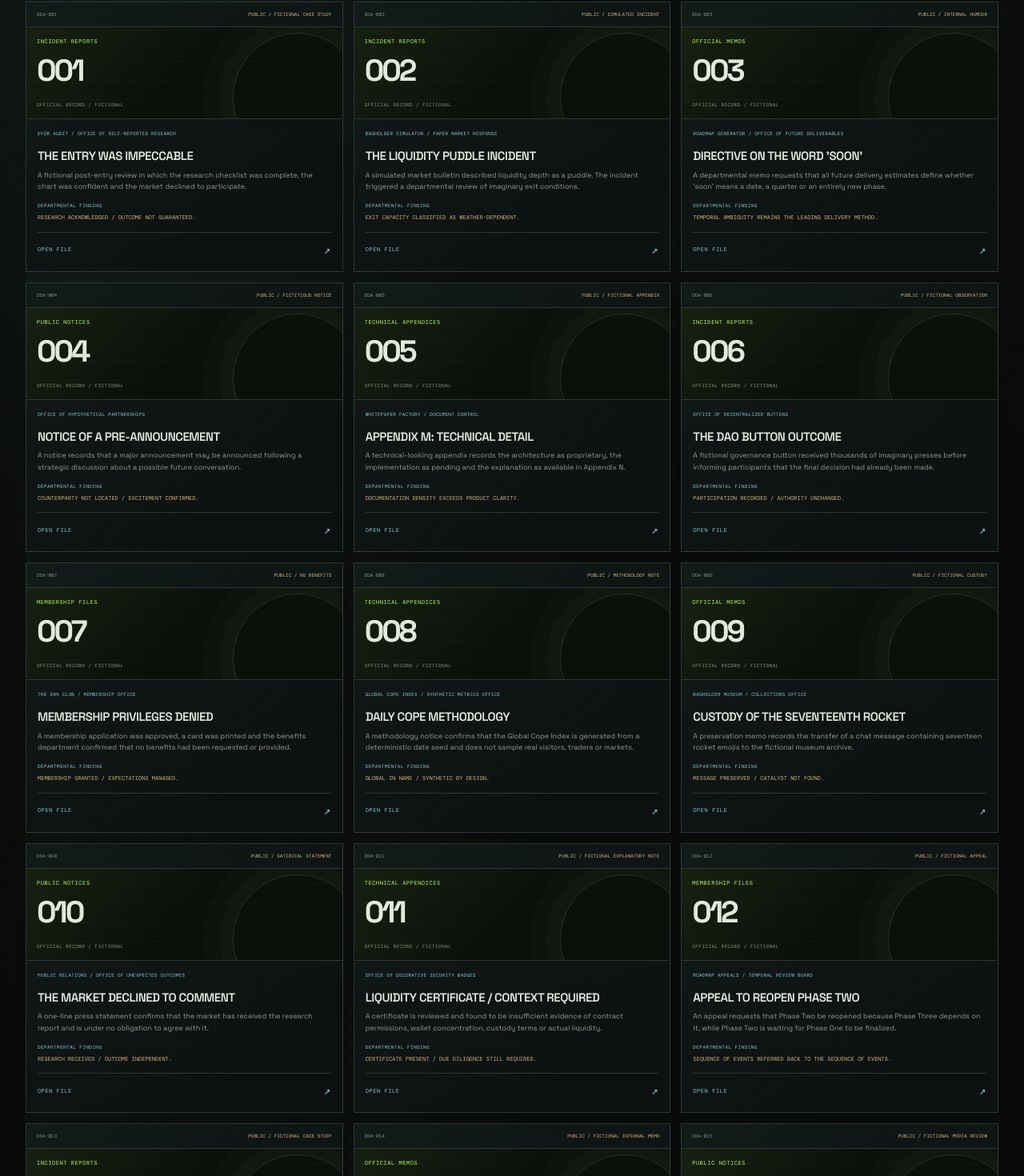
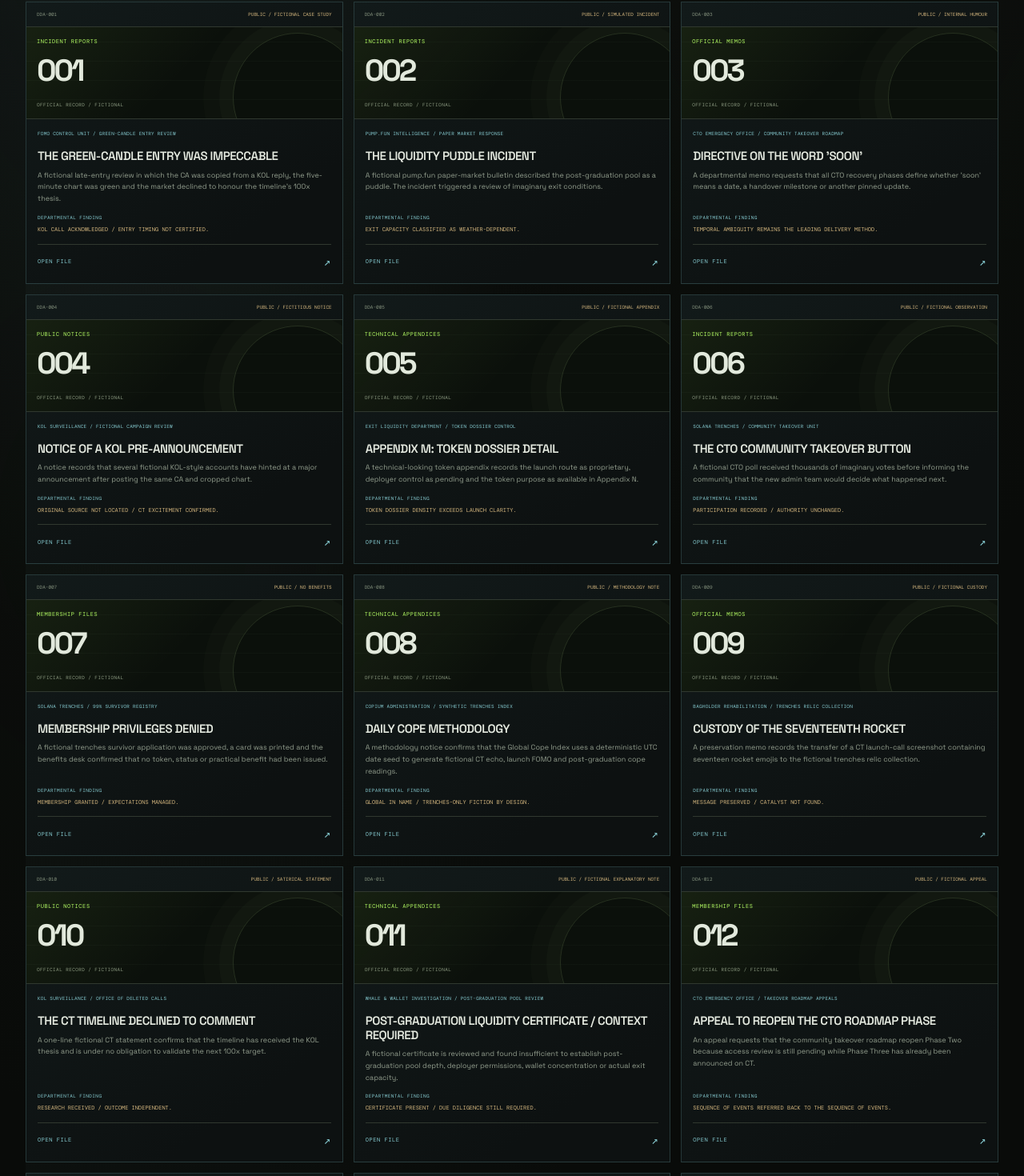
Before and after one commit to safherofficial/weird, a Next.js app: page /archives in a window 1280 px wide. Shown: the part 817-2287 px from the top of the page at 80% size. Built offline with nearby package versions, Linux system fonts and the light colour scheme.

Commit message:
U20: rewrite legacy archive records for Solana trenches

```diff
--- a/app/archives/archive-data.ts
+++ b/app/archives/archive-data.ts
@@ -39,114 +39,114 @@ export const archiveRecords: ArchiveRecord[] = [
   {
     slug: "the-entry-was-impeccable",
     accession: "DDA-001",
-    title: "THE ENTRY WAS IMPECCABLE",
+    title: "THE GREEN-CANDLE ENTRY WAS IMPECCABLE",
     category: "INCIDENT REPORTS",
-    department: "DYOR AUDIT / OFFICE OF SELF-REPORTED RESEARCH",
+    department: "FOMO CONTROL UNIT / GREEN-CANDLE ENTRY REVIEW",
     clearance: "PUBLIC / FICTIONAL CASE STUDY",
-    summary: "A fictional post-entry review in which the research checklist was complete, the chart was confident and the market declined to participate.",
-    finding: "RESEARCH ACKNOWLEDGED / OUTCOME NOT GUARANTEED.",
+    summary: "A fictional late-entry review in which the CA was copied from a KOL reply, the five-minute chart was green and the market declined to honour the timeline's 100x thesis.",
+    finding: "KOL CALL ACKNOWLEDGED / ENTRY TIMING NOT CERTIFIED.",
     stamp: "THESIS FILED / PRICE UNAVAILABLE",
     sections: [
-      { heading: "INCIDENT OVERVIEW", paragraphs: ["The applicant reported a complete research process, including a whitepaper review, tokenomics inspection and multiple visits to the community chat.", "The fictional case demonstrates the Department's central principle: completing a checklist does not remove uncertainty from a market."] },
+      { heading: "INCIDENT OVERVIEW", paragraphs: ["The applicant reported a complete launch check, including a CA review, a look at the five-minute chart and multiple visits to the CT replies and Telegram chat.", "The fictional case demonstrates the Department's central principle: seeing a green candle and a repeated KOL call does not establish a defensible entry or future demand."] },
       { heading: "DEPARTMENTAL OBSERVATION", paragraphs: ["No actual transaction, asset, investor or market event is represented in this file. The record is a satirical illustration of overconfidence after research."] },
       { heading: "FINAL DISPOSITION", paragraphs: ["The Department acknowledges the effort. It declines to certify the entry as impeccable, inevitable or immune to the market."] },
     ],
-    relatedLabel: "OPEN THE DYOR AUDIT",
+    relatedLabel: "OPEN THE FOMO CONTROL UNIT AUDIT",
     relatedHref: "/audit",
-    keywords: ["audit", "research", "entry", "market", "case file", "due diligence"],
+    keywords: ["CA", "KOL", "green candle", "FOMO", "late entry", "audit"],
   },
   {
     slug: "liquidity-puddle-incident",
     accession: "DDA-002",
     title: "THE LIQUIDITY PUDDLE INCIDENT",
     category: "INCIDENT REPORTS",
-    department: "BAGHOLDER SIMULATOR / PAPER MARKET RESPONSE",
+    department: "PUMP.FUN INTELLIGENCE / PAPER MARKET RESPONSE",
     clearance: "PUBLIC / SIMULATED INCIDENT",
-    summary: "A simulated market bulletin described liquidity depth as a puddle. The incident triggered a departmental review of imaginary exit conditions.",
+    summary: "A fictional pump.fun paper-market bulletin described the post-graduation pool as a puddle. The incident triggered a review of imaginary exit conditions.",
     finding: "EXIT CAPACITY CLASSIFIED AS WEATHER-DEPENDENT.",
     stamp: "NO ACTUAL LIQUIDITY WAS DISTURBED",
     sections: [
-      { heading: "INCIDENT OVERVIEW", paragraphs: ["The fictional HYPE-404 paper market displayed a shallow liquidity profile. A single moderately sized imaginary order would have required a public consultation.", "The event belongs to the deterministic Bagholder Simulator sequence. It is not based on a real token or market feed."] },
-      { heading: "RESPONSE", paragraphs: ["Participants were offered the opportunity to hold, trim, average down or consult Telegram. The puddle remained a puddle throughout the exercise."] },
+      { heading: "INCIDENT OVERVIEW", paragraphs: ["The fictional HYPE-404 launch had graduated and displayed a shallow post-graduation pool. A single moderately sized imaginary order would have required a public consultation.", "The event belongs to the deterministic Pump.fun Paper Market Simulator sequence. It is not based on a real token, pool or market feed."] },
+      { heading: "RESPONSE", paragraphs: ["Participants were offered the opportunity to hold, trim, average down or consult CT / Telegram. The post-graduation puddle remained a puddle throughout the exercise."] },
       { heading: "FINAL DISPOSITION", paragraphs: ["The Department reminds visitors that simulated paper values are not market data, financial outcomes or execution estimates."] },
     ],
-    relatedLabel: "OPEN THE BAGHOLDER SIMULATOR",
+    relatedLabel: "OPEN THE PUMP.FUN PAPER MARKET SIMULATOR",
     relatedHref: "/simulator",
-    keywords: ["liquidity", "puddle", "simulator", "slippage", "paper market"],
+    keywords: ["pump.fun", "graduation", "post-graduation", "pool", "slippage", "paper market"],
   },
   {
     slug: "directive-on-the-word-soon",
     accession: "DDA-003",
     title: "DIRECTIVE ON THE WORD 'SOON'",
     category: "OFFICIAL MEMOS",
-    department: "ROADMAP GENERATOR / OFFICE OF FUTURE DELIVERABLES",
+    department: "CTO EMERGENCY OFFICE / COMMUNITY TAKEOVER ROADMAP",
     clearance: "PUBLIC / INTERNAL HUMOUR",
-    summary: "A departmental memo requests that all future delivery estimates define whether 'soon' means a date, a quarter or an entirely new phase.",
+    summary: "A departmental memo requests that all CTO recovery phases define whether 'soon' means a date, a handover milestone or another pinned update.",
     finding: "TEMPORAL AMBIGUITY REMAINS THE LEADING DELIVERY METHOD.",
     stamp: "ETA: SUBJECT TO FURTHER REVIEW",
     sections: [
-      { heading: "PURPOSE", paragraphs: ["This memo establishes a satirical classification for milestones whose estimated arrival is listed as 'soon', 'very soon' or 'after the next announcement'."] },
-      { heading: "RECOMMENDED FORMATTING", paragraphs: ["A real milestone should identify a deliverable, an accountable owner, dependencies and an exit criterion. This fictional Department memo does not establish a real project schedule."] },
+      { heading: "PURPOSE", paragraphs: ["This memo establishes a satirical classification for community takeover milestones whose estimated arrival is listed as 'soon', 'after the next CTO Space' or 'when the deployer replies'."] },
+      { heading: "RECOMMENDED FORMATTING", paragraphs: ["A real community handover should identify operators, responsibilities, permissions, dependencies and a verifiable completion condition. This fictional memo does not establish a real team or recovery schedule."] },
       { heading: "FINAL DISPOSITION", paragraphs: ["The word 'soon' remains admissible for parody. It is not recognized as a calendar date."] },
     ],
-    relatedLabel: "GENERATE A FICTIONAL ROADMAP",
+    relatedLabel: "GENERATE A FICTIONAL CTO TAKEOVER ROADMAP",
     relatedHref: "/roadmap-generator",
     keywords: ["soon", "roadmap", "milestone", "deadline", "memo"],
   },
   {
     slug: "partnership-pre-announcement",
     accession: "DDA-004",
-    title: "NOTICE OF A PRE-ANNOUNCEMENT",
+    title: "NOTICE OF A KOL PRE-ANNOUNCEMENT",
     category: "PUBLIC NOTICES",
-    department: "OFFICE OF HYPOTHETICAL PARTNERSHIPS",
+    department: "KOL SURVEILLANCE / FICTIONAL CAMPAIGN REVIEW",
     clearance: "PUBLIC / FICTITIOUS NOTICE",
-    summary: "A notice records that a major announcement may be announced following a strategic discussion about a possible future conversation.",
-    finding: "COUNTERPARTY NOT LOCATED / EXCITEMENT CONFIRMED.",
-    stamp: "LOGO WALL UNDER CONSTRUCTION",
+    summary: "A notice records that several fictional KOL-style accounts have hinted at a major announcement after posting the same CA and cropped chart.",
+    finding: "ORIGINAL SOURCE NOT LOCATED / CT EXCITEMENT CONFIRMED.",
+    stamp: "SAME CA / DIFFERENT BIOS",
     sections: [
-      { heading: "NOTICE", paragraphs: ["The Department has received a fictional notice of a possible partnership pre-announcement. No counterparty, scope, agreement or deliverable is identified."] },
-      { heading: "EVIDENCE REVIEW", paragraphs: ["A follow, an emoji, a conference photograph or a sentence containing 'strategic alignment' is not proof of a commercial partnership."] },
+      { heading: "NOTICE", paragraphs: ["The Department has received a fictional notice of a possible KOL campaign. No original source, disclosure, counterparty, scope or deliverable is identified."] },
+      { heading: "EVIDENCE REVIEW", paragraphs: ["A follow, a verification badge, a quote-post or a sentence containing 'smart money is here' is not proof of independent research or a commercial partnership."] },
       { heading: "FINAL DISPOSITION", paragraphs: ["The notice is filed as a satirical exhibit. It should not be interpreted as a statement about any real organization."] },
     ],
-    relatedLabel: "VISIT THE UTILITY INSPECTOR",
+    relatedLabel: "VISIT THE 100X RESEARCH BUREAU",
     relatedHref: "/utility-inspector",
     keywords: ["partnership", "announcement", "mou", "logo", "notice"],
   },
   {
     slug: "appendix-m-technical-detail",
     accession: "DDA-005",
-    title: "APPENDIX M: TECHNICAL DETAIL",
+    title: "APPENDIX M: TOKEN DOSSIER DETAIL",
     category: "TECHNICAL APPENDICES",
-    department: "WHITEPAPER FACTORY / DOCUMENT CONTROL",
+    department: "EXIT LIQUIDITY DEPARTMENT / TOKEN DOSSIER CONTROL",
     clearance: "PUBLIC / FICTIONAL APPENDIX",
-    summary: "A technical-looking appendix records the architecture as proprietary, the implementation as pending and the explanation as available in Appendix N.",
-    finding: "DOCUMENTATION DENSITY EXCEEDS PRODUCT CLARITY.",
+    summary: "A technical-looking token appendix records the launch route as proprietary, deployer control as pending and the token purpose as available in Appendix N.",
+    finding: "TOKEN DOSSIER DENSITY EXCEEDS LAUNCH CLARITY.",
     stamp: "PLEASE REFER TO THE NEXT APPENDIX",
     sections: [
-      { heading: "ABSTRACT", paragraphs: ["This appendix describes a fictional modular, omnichain, AI-native system whose interfaces will be described in a later appendix."] },
-      { heading: "IMPLEMENTATION STATUS", paragraphs: ["No code, contract, protocol or architecture has been audited or verified by this record. Terminology is generated solely for satire."] },
+      { heading: "ABSTRACT", paragraphs: ["This appendix describes a fictional Solana meme-token launch whose bonding-curve route, post-graduation pool and deployer access will be described in a later appendix."] },
+      { heading: "IMPLEMENTATION STATUS", paragraphs: ["No real contract, token, wallet, program or architecture has been audited or verified by this record. Launch terminology is generated solely for satire."] },
       { heading: "FINAL DISPOSITION", paragraphs: ["The appendix is complete. The product remains outside the scope of the archive."] },
     ],
-    relatedLabel: "OPEN THE WHITEPAPER FACTORY",
+    relatedLabel: "OPEN THE EXIT LIQUIDITY TOKEN DOSSIER",
     relatedHref: "/whitepaper-factory",
-    keywords: ["whitepaper", "appendix", "architecture", "technical", "document"],
+    keywords: ["token dossier", "pump.fun", "deployer", "bonding curve", "post-graduation", "appendix"],
   },
   {
     slug: "dao-button-outcome",
     accession: "DDA-006",
-    title: "THE DAO BUTTON OUTCOME",
+    title: "THE CTO COMMUNITY TAKEOVER BUTTON",
     category: "INCIDENT REPORTS",
-    department: "OFFICE OF DECENTRALIZED BUTTONS",
+    department: "SOLANA TRENCHES / COMMUNITY TAKEOVER UNIT",
     clearance: "PUBLIC / FICTIONAL OBSERVATION",
-    summary: "A fictional governance button received thousands of imaginary presses before informing participants that the final decision had already been made.",
+    summary: "A fictional CTO poll received thousands of imaginary votes before informing the community that the new admin team would decide what happened next.",
     finding: "PARTICIPATION RECORDED / AUTHORITY UNCHANGED.",
     stamp: "DECENTRALIZED UNTIL FURTHER NOTICE",
     sections: [
-      { heading: "INCIDENT OVERVIEW", paragraphs: ["The button labelled COMMUNITY GOVERNANCE opened a page explaining that final decisions would be made by the core team."] },
-      { heading: "COMMITTEE RESPONSE", paragraphs: ["A committee appointed by the button has been asked to review the button's governance framework. The button has abstained."] },
+      { heading: "INCIDENT OVERVIEW", paragraphs: ["The button labelled COMMUNITY TAKEOVER opened a pinned thread explaining that all final decisions would be made by the new admin account."] },
+      { heading: "COMMITTEE RESPONSE", paragraphs: ["A committee appointed by the new admin has been asked to review the handover framework. The community has been asked to wait for an update."] },
       { heading: "FINAL DISPOSITION", paragraphs: ["This is a fictional satire record, not an allegation about a real DAO, protocol or governance process."] },
     ],
-    relatedLabel: "OPEN THE 99% CLUB",
+    relatedLabel: "OPEN THE SOLANA TRENCHES 99% CLUB",
     relatedHref: "/club",
     keywords: ["dao", "governance", "button", "voting", "community"],
   },
@@ -155,17 +155,17 @@ export const archiveRecords: ArchiveRecord[] = [
     accession: "DDA-007",
     title: "MEMBERSHIP PRIVILEGES DENIED",
     category: "MEMBERSHIP FILES",
-    department: "THE 99% CLUB / MEMBERSHIP OFFICE",
+    department: "SOLANA TRENCHES / 99% SURVIVOR REGISTRY",
     clearance: "PUBLIC / NO BENEFITS",
-    summary: "A membership application was approved, a card was printed and the benefits department confirmed that no benefits had been requested or provided.",
+    summary: "A fictional trenches survivor application was approved, a card was printed and the benefits desk confirmed that no token, status or practical benefit had been issued.",
     finding: "MEMBERSHIP GRANTED / EXPECTATIONS MANAGED.",
     stamp: "CARD VALID / PERKS INVALID",
     sections: [
-      { heading: "APPLICATION", paragraphs: ["The fictional applicant completed the five-question membership interview and received a deterministic member number."] },
+      { heading: "APPLICATION", paragraphs: ["The fictional applicant completed the five-question Solana trenches interview and received a deterministic survivor number."] },
       { heading: "BENEFITS REVIEW", paragraphs: ["The Club provides no token, account, transfer value, financial product, discounts or real-world membership status."] },
       { heading: "FINAL DISPOSITION", paragraphs: ["The card is approved for entertainment purposes and may be shared as a fictional case file."] },
     ],
-    relatedLabel: "APPLY TO THE 99% CLUB",
+    relatedLabel: "APPLY TO THE SOLANA TRENCHES 99% CLUB",
     relatedHref: "/club",
     keywords: ["99% club", "membership", "card", "benefits", "member"],
   },
@@ -174,17 +174,17 @@ export const archiveRecords: ArchiveRecord[] = [
     accession: "DDA-008",
     title: "DAILY COPE METHODOLOGY",
     category: "TECHNICAL APPENDICES",
-    department: "GLOBAL COPE INDEX / SYNTHETIC METRICS OFFICE",
+    department: "COPIUM ADMINISTRATION / SYNTHETIC TRENCHES INDEX",
     clearance: "PUBLIC / METHODOLOGY NOTE",
-    summary: "A methodology notice confirms that the Global Cope Index is generated from a deterministic date seed and does not sample real visitors, traders or markets.",
-    finding: "GLOBAL IN NAME / SYNTHETIC BY DESIGN.",
+    summary: "A methodology notice confirms that the Global Cope Index uses a deterministic UTC date seed to generate fictional CT echo, launch FOMO and post-graduation cope readings.",
+    finding: "GLOBAL IN NAME / TRENCHES-ONLY FICTION BY DESIGN.",
     stamp: "NO LIVE FEED / NO REAL SAMPLE",
     sections: [
-      { heading: "CALCULATION", paragraphs: ["Daily dashboard dimensions are generated deterministically from the UTC issue date. The same date produces the same fictional reading for all visitors."] },
-      { heading: "DATA SOURCES", paragraphs: ["No exchange feed, wallet, token, visitor poll, location signal, market data provider or external sentiment source is queried by the index."] },
+      { heading: "CALCULATION", paragraphs: ["Daily Cope Index dimensions are generated deterministically from the UTC issue date. The same date produces the same fictional CT and Solana trenches reading for all visitors."] },
+      { heading: "DATA SOURCES", paragraphs: ["No exchange feed, X account, Telegram group, wallet, token, visitor poll or external sentiment source is queried by the index."] },
       { heading: "LIMITATIONS", paragraphs: ["The index is a satirical display, not an indicator, market forecast, survey result or representation of global investor sentiment."] },
     ],
-    relatedLabel: "OPEN THE GLOBAL COPE INDEX",
+    relatedLabel: "OPEN THE GLOBAL COPE INDEX / COPIUM ADMINISTRATION",
     relatedHref: "/cope-index",
     keywords: ["cope index", "methodology", "synthetic", "daily", "UTC", "data"],
   },
@@ -193,32 +193,32 @@ export const archiveRecords: ArchiveRecord[] = [
     accession: "DDA-009",
     title: "CUSTODY OF THE SEVENTEENTH ROCKET",
     category: "OFFICIAL MEMOS",
-    department: "BAGHOLDER MUSEUM / COLLECTIONS OFFICE",
+    department: "BAGHOLDER REHABILITATION / TRENCHES RELIC COLLECTION",
     clearance: "PUBLIC / FICTIONAL CUSTODY",
-    summary: "A preservation memo records the transfer of a chat message containing seventeen rocket emojis to the fictional museum archive.",
+    summary: "A preservation memo records the transfer of a CT launch-call screenshot containing seventeen rocket emojis to the fictional trenches relic collection.",
     finding: "MESSAGE PRESERVED / CATALYST NOT FOUND.",
     stamp: "DO NOT REMOVE FROM PINNED MESSAGES",
     sections: [
-      { heading: "CUSTODY RECORD", paragraphs: ["The message is preserved as a fictional specimen from the age of imminent announcements. Its sender and original project do not exist in this archive."] },
+      { heading: "CUSTODY RECORD", paragraphs: ["The post is preserved as a fictional specimen from the age of imminent CA announcements. Its sender, KOL and token do not exist in this archive."] },
       { heading: "CURATORIAL NOTE", paragraphs: ["The emoji count is part of the joke. No actual market activity, person or community is being described."] },
       { heading: "FINAL DISPOSITION", paragraphs: ["The exhibit remains available for public viewing. Please do not tap the glass."] },
     ],
     relatedLabel: "VISIT THE BAGHOLDER MUSEUM",
     relatedHref: "/museum",
-    keywords: ["museum", "rocket", "telegram", "emoji", "archive"],
+    keywords: ["museum", "Crypto Twitter", "CT", "pump.fun", "rocket", "CA"],
   },
   {
     slug: "market-declined-to-comment",
     accession: "DDA-010",
-    title: "THE MARKET DECLINED TO COMMENT",
+    title: "THE CT TIMELINE DECLINED TO COMMENT",
     category: "PUBLIC NOTICES",
-    department: "PUBLIC RELATIONS / OFFICE OF UNEXPECTED OUTCOMES",
+    department: "KOL SURVEILLANCE / OFFICE OF DELETED CALLS",
     clearance: "PUBLIC / SATIRICAL STATEMENT",
-    summary: "A one-line press statement confirms that the market has received the research report and is under no obligation to agree with it.",
+    summary: "A one-line fictional CT statement confirms that the timeline has received the KOL thesis and is under no obligation to validate the next 100x target.",
     finding: "RESEARCH RECEIVED / OUTCOME INDEPENDENT.",
     stamp: "NO FURTHER QUESTIONS AT THIS TIME",
     sections: [
-      { heading: "STATEMENT", paragraphs: ["The Department confirms that research efforts, conviction levels and chart annotations have been received. The market has declined to comment."] },
+      { heading: "STATEMENT", paragraphs: ["The Department confirms that the CA, quote-posts and green-candle screenshots have been received. The CT timeline has declined to confirm the thesis."] },
       { heading: "CLARIFICATION", paragraphs: ["This notice is a satirical phrase, not a market event or statement from an exchange, issuer or company."] },
       { heading: "FINAL DISPOSITION", paragraphs: ["The file is closed without a forecast."] },
     ],
@@ -229,15 +229,15 @@ export const archiveRecords: ArchiveRecord[] = [
   {
     slug: "liquidity-certificate-context",
     accession: "DDA-011",
-    title: "LIQUIDITY CERTIFICATE / CONTEXT REQUIRED",
+    title: "POST-GRADUATION LIQUIDITY CERTIFICATE / CONTEXT REQUIRED",
     category: "TECHNICAL APPENDICES",
-    department: "OFFICE OF DECORATIVE SECURITY BADGES",
+    department: "WHALE & WALLET INVESTIGATION / POST-GRADUATION POOL REVIEW",
     clearance: "PUBLIC / FICTIONAL EXPLANATORY NOTE",
-    summary: "A certificate is reviewed and found to be insufficient evidence of contract permissions, wallet concentration, custody terms or actual liquidity.",
+    summary: "A fictional certificate is reviewed and found insufficient to establish post-graduation pool depth, deployer permissions, wallet concentration or actual exit capacity.",
     finding: "CERTIFICATE PRESENT / DUE DILIGENCE STILL REQUIRED.",
     stamp: "A BADGE IS NOT A THREAT MODEL",
     sections: [
-      { heading: "DOCUMENT REVIEW", paragraphs: ["The fictional certificate declares that liquidity has been locked. It does not specify the relevant control rights, exceptions, wallets or complete terms."] },
+      { heading: "DOCUMENT REVIEW", paragraphs: ["The fictional certificate declares that liquidity has been locked. It does not specify the complete terms, exceptions, pool depth or wallets relevant to post-graduation exit capacity."] },
       { heading: "LIMITATIONS", paragraphs: ["A badge or screenshot alone cannot establish the safety of a real asset or protocol. This archive does not inspect real contracts or token pools."] },
       { heading: "FINAL DISPOSITION", paragraphs: ["The exhibit is retained as satire and must not be used as evidence about any real project."] },
     ],
@@ -248,19 +248,19 @@ export const archiveRecords: ArchiveRecord[] = [
   {
     slug: "phase-two-appeal",
     accession: "DDA-012",
-    title: "APPEAL TO REOPEN PHASE TWO",
+    title: "APPEAL TO REOPEN THE CTO ROADMAP PHASE",
     category: "MEMBERSHIP FILES",
-    department: "ROADMAP APPEALS / TEMPORAL REVIEW BOARD",
+    department: "CTO EMERGENCY OFFICE / TAKEOVER ROADMAP APPEALS",
     clearance: "PUBLIC / FICTIONAL APPEAL",
-    summary: "An appeal requests that Phase Two be reopened because Phase Three depends on it, while Phase Two is waiting for Phase One to be finalized.",
+    summary: "An appeal requests that the community takeover roadmap reopen Phase Two because access review is still pending while Phase Three has already been announced on CT.",
     finding: "SEQUENCE OF EVENTS REFERRED BACK TO THE SEQUENCE OF EVENTS.",
     stamp: "PHASE 2.1 UNDER DISCUSSION",
     sections: [
-      { heading: "APPEAL", paragraphs: ["The applicant requests a further review of the Phase Two delivery window and the dependencies attached to the next milestone."] },
-      { heading: "BOARD RESPONSE", paragraphs: ["The board has created a new phase to review the phase that was created to review the previous phase. A date will be announced in a future phase."] },
+      { heading: "APPEAL", paragraphs: ["The applicant requests a further review of the CTO handover window and the permissions required before the next community recovery milestone."] },
+      { heading: "BOARD RESPONSE", paragraphs: ["The board has created a new takeover phase to review the previous handover phase. A date will be announced after the next pinned CTO update."] },
       { heading: "FINAL DISPOSITION", paragraphs: ["The appeal is accepted for entertainment purposes. The roadmap remains fictional."] },
     ],
-    relatedLabel: "GENERATE ANOTHER ROADMAP",
+    relatedLabel: "GENERATE ANOTHER CTO TAKEOVER ROADMAP",
     relatedHref: "/roadmap-generator",
     keywords: ["phase two", "appeal", "roadmap", "timeline", "milestone"],
   },
@@ -298,7 +298,7 @@ export const archiveRecords: ArchiveRecord[] = [
       { heading: "ACCESS REVIEW", paragraphs: ["A credible handover requires clarity about responsibilities, permissions, custody and decision-making. A changed X bio, fresh banner or pinned thread does not by itself establish any of those things."] },
       { heading: "FINAL DISPOSITION", paragraphs: ["The takeover is filed as satire. No real team, project, wallet or X account is being described or monitored."] },
     ],
-    relatedLabel: "APPLY TO THE 99% CLUB",
+    relatedLabel: "APPLY TO THE SOLANA TRENCHES 99% CLUB",
     relatedHref: "/club",
     keywords: ["CTO", "community takeover", "deployer", "handover", "Solana", "X"],
   },
@@ -317,7 +317,7 @@ export const archiveRecords: ArchiveRecord[] = [
       { heading: "SOURCE REVIEW", paragraphs: ["Repeated claims are not independent corroboration when they may share one original source. A screenshot, a verification badge or a large follower count does not establish the accuracy of the claim."] },
       { heading: "FINAL DISPOSITION", paragraphs: ["This is a fictional satire case. No actual KOL, social account, token or market signal is tracked by the Department."] },
     ],
-    relatedLabel: "READ THE DAILY OFFICE",
+    relatedLabel: "READ THE TRENCHES DESK / DAILY CT BRIEFING",
     relatedHref: "/daily-office",
     keywords: ["KOL", "Crypto Twitter", "CT", "CA", "screenshot", "social proof"],
   },
```
